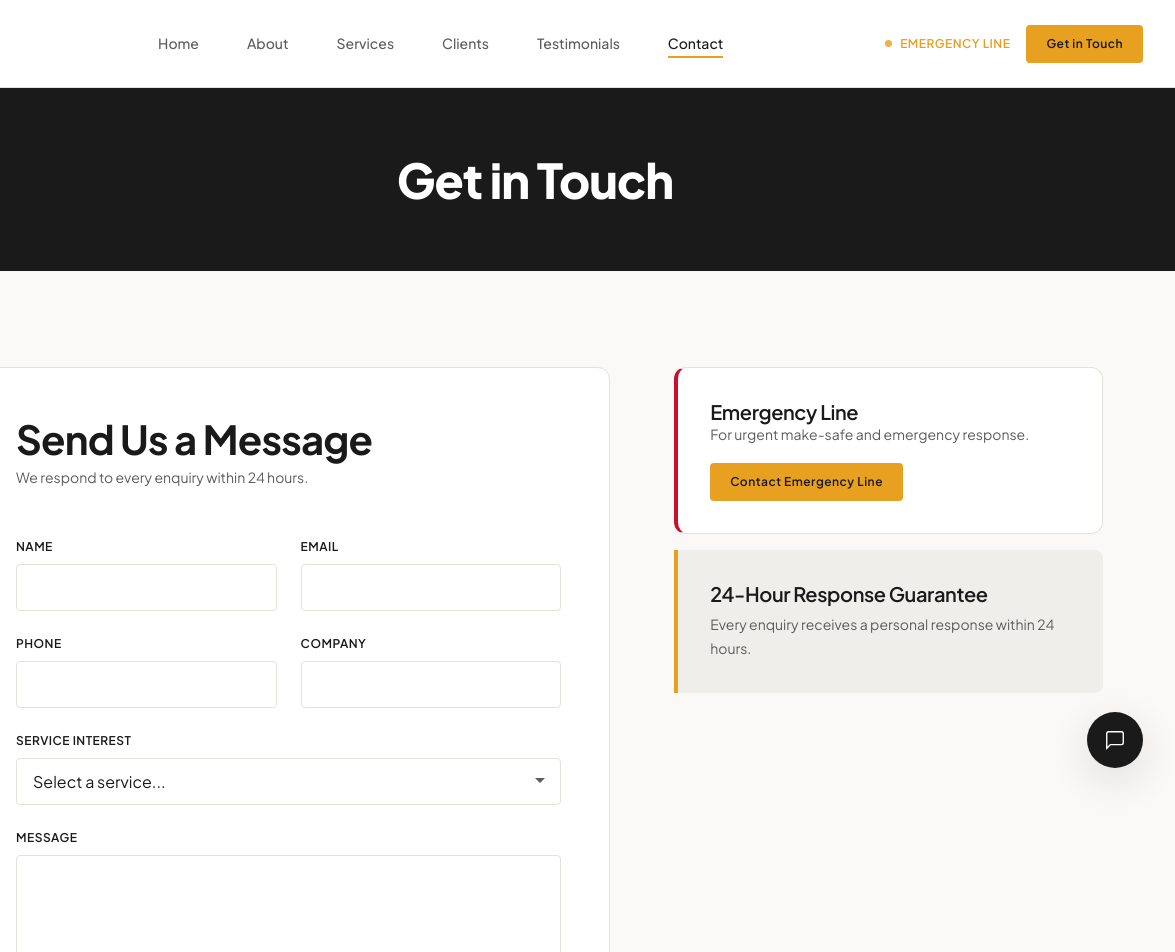
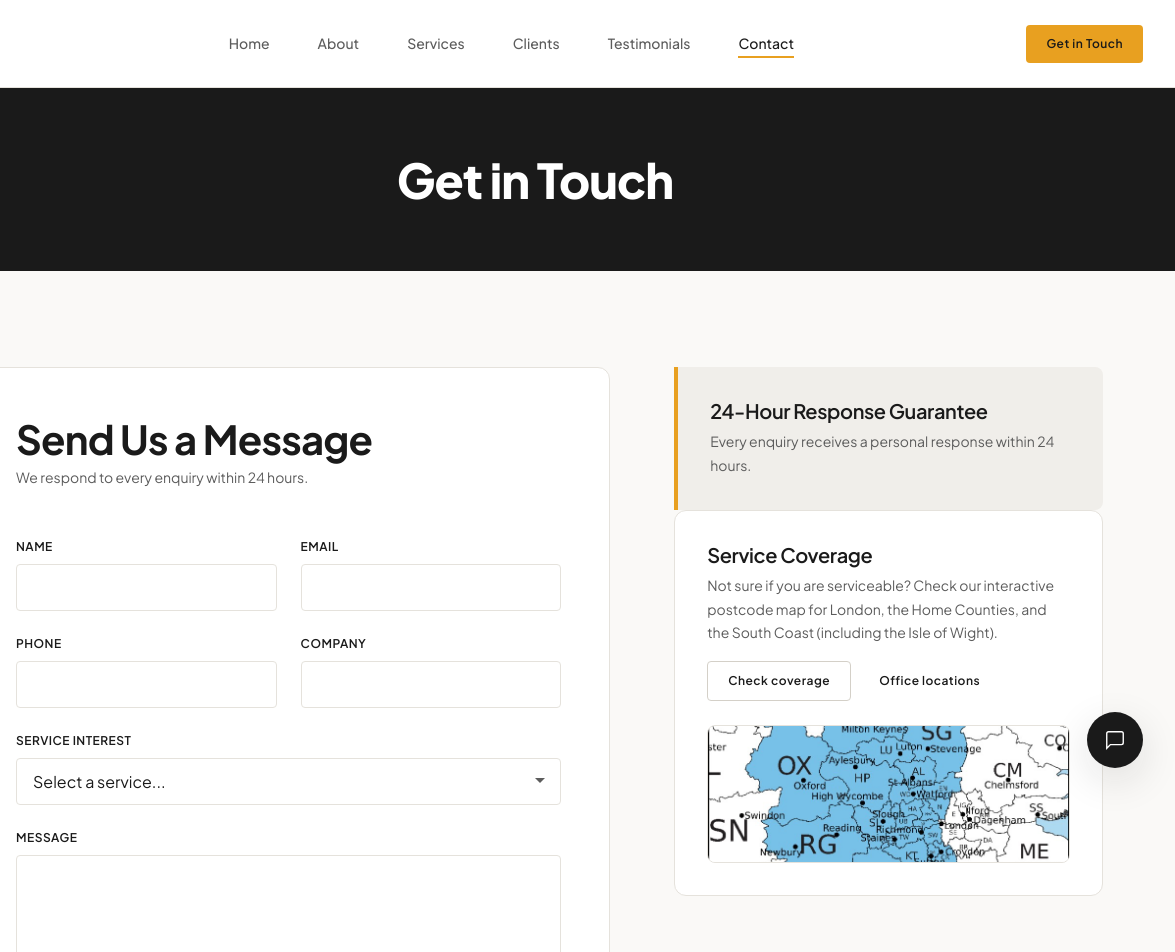
Before and after one commit to harshkatiyar04/capital_services, a website built with Vite: page website/contact.html in a window 1280 px wide. Shown: the top 952 px of the page, 105-1280 px from the left. Built offline with nearby package versions, Linux system fonts and the light colour scheme.

Commit message:
Contact sidebar + remove Emergency Line CTA

```diff
--- a/website/contact.html
+++ b/website/contact.html
@@ -424,7 +424,6 @@
         <a href="contact.html" class="nav-link active">Contact</a>
       </div>
       <div class="nav-actions">
-        <a href="#emergency" class="nav-emergency"><span class="pulse-dot"></span> Emergency Line</a>
         <a href="contact.html" class="btn btn-primary btn-sm">Get in Touch</a>
       </div>
       <button class="hamburger" id="hamburger-btn" aria-label="Toggle menu"><span></span><span></span><span></span></button>
@@ -502,14 +501,28 @@
         </div>
 
         <div class="reveal-right">
-          <div class="info-block" id="emergency" style="border-left: 4px solid var(--brand-red);">
-            <h4>Emergency Line</h4>
-            <p style="font-size: var(--fs-sm); margin-bottom: var(--space-md);">For urgent make-safe and emergency response.</p>
-            <a href="contact.html" class="btn btn-danger btn-sm">Contact Emergency Line</a>
-          </div>
-          <div class="commitment-box" style="margin-top: var(--space-md);">
+          <div class="commitment-box">
             <h4 style="margin-bottom: var(--space-sm);">24-Hour Response Guarantee</h4>
             <p style="font-size: var(--fs-sm);">Every enquiry receives a personal response within 24 hours.</p>
+          </div>
+
+          <div class="info-block contact-coverage-card">
+            <h4 style="margin-bottom: var(--space-sm);">Service Coverage</h4>
+            <p style="font-size: var(--fs-sm);">
+              Not sure if you are serviceable? Check our interactive postcode map for London, the Home Counties, and the South Coast (including the Isle of Wight).
+            </p>
+
+            <div class="contact-coverage-actions" role="group" aria-label="Coverage quick links">
+              <a href="about.html#coverage" class="btn btn-outline-dark btn-sm">Check coverage</a>
+              <a href="about.html#locations" class="btn btn-ghost btn-sm">Office locations</a>
+            </div>
+
+            <img
+              src="assets/images/postcode-coverage-source.png"
+              alt="Postcode coverage areas map (source preview)"
+              loading="lazy"
+              class="contact-coverage-thumb"
+            >
           </div>
         </div>
       </div>
--- a/website/css/components.css
+++ b/website/css/components.css
@@ -61,18 +61,6 @@
 }
 
 .btn-ghost:hover { color: var(--brand-amber); }
-
-.btn-danger {
-  background: var(--brand-amber);
-  color: var(--brand-black);
-}
-
-.btn-danger:hover {
-  background: var(--brand-amber-light);
-  color: var(--brand-black);
-  transform: translateY(-1px);
-  box-shadow: 0 4px 16px rgba(232, 160, 32, 0.3);
-}
 
 .btn-sm { padding: 10px 20px; font-size: var(--fs-xs); }
 .btn-lg { padding: 16px 36px; font-size: var(--fs-base); }
@@ -670,29 +658,6 @@
   gap: var(--space-md);
 }
 
-.navbar .nav-emergency {
-  display: flex;
-  align-items: center;
-  gap: var(--space-sm);
-  color: var(--brand-amber);
-  font-size: var(--fs-xs);
-  font-weight: var(--fw-semibold);
-  text-transform: uppercase;
-  letter-spacing: var(--ls-wide);
-}
-
-.navbar .nav-emergency:hover {
-  color: var(--brand-amber-light);
-}
-
-.navbar .nav-emergency .pulse-dot {
-  width: 7px;
-  height: 7px;
-  background: var(--brand-amber);
-  border-radius: 50%;
-  animation: pulse-dot 2s infinite;
-}
-
 .hamburger {
   display: none;
   flex-direction: column;
@@ -1734,6 +1699,30 @@
   border-radius: 0 var(--radius-md) var(--radius-md) 0;
 }
 
+/* Contact sidebar — Service Coverage card */
+.contact-coverage-card {
+  margin-bottom: 0;
+  display: flex;
+  flex-direction: column;
+}
+
+.contact-coverage-actions {
+  display: flex;
+  gap: var(--space-sm);
+  flex-wrap: wrap;
+  margin-top: var(--space-md);
+}
+
+.contact-coverage-thumb {
+  width: 100%;
+  height: 138px;
+  object-fit: cover;
+  object-position: center;
+  border-radius: var(--radius-md);
+  border: 1px solid var(--border-light);
+  margin-top: var(--space-lg);
+}
+
 /* Video card */
 .video-card {
   position: relative;
@@ -1873,11 +1862,6 @@
 
 .chatbot-close:hover { opacity: 1; }
 
-@keyframes pulse-dot {
-  0%, 100% { opacity: 1; }
-  50% { opacity: 0.4; }
-}
-
 @media (max-width: 1024px) {
   .footer-grid { grid-template-columns: repeat(2, 1fr); }
   .footer-brand { grid-column: span 2; }
```
Also changed, not shown: website/about.html (+0 -1 lines), website/clients.html (+0 -1 lines), website/index.html (+5 -10 lines), website/services.html (+0 -1 lines), website/testimonials.html (+0 -1 lines).
